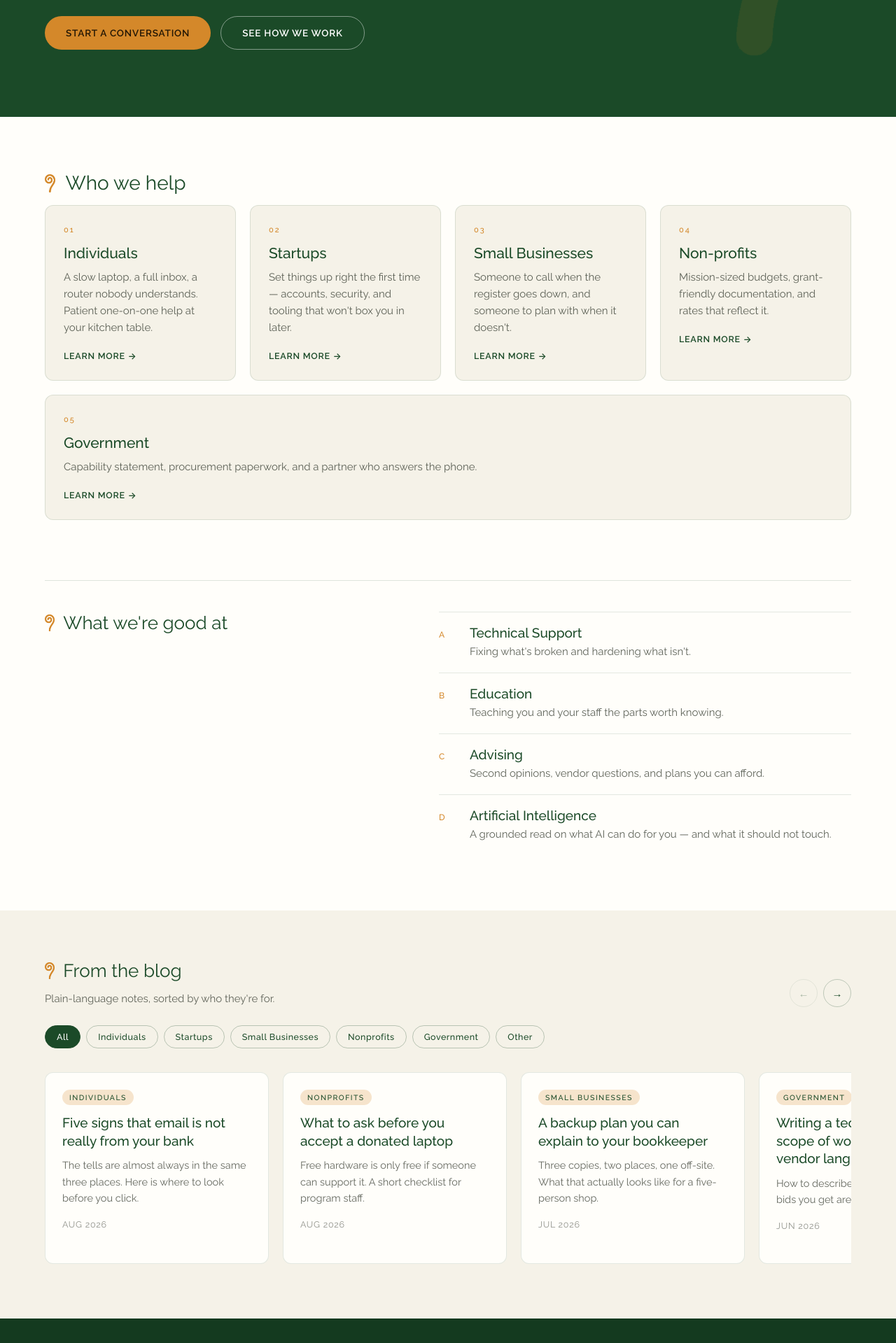
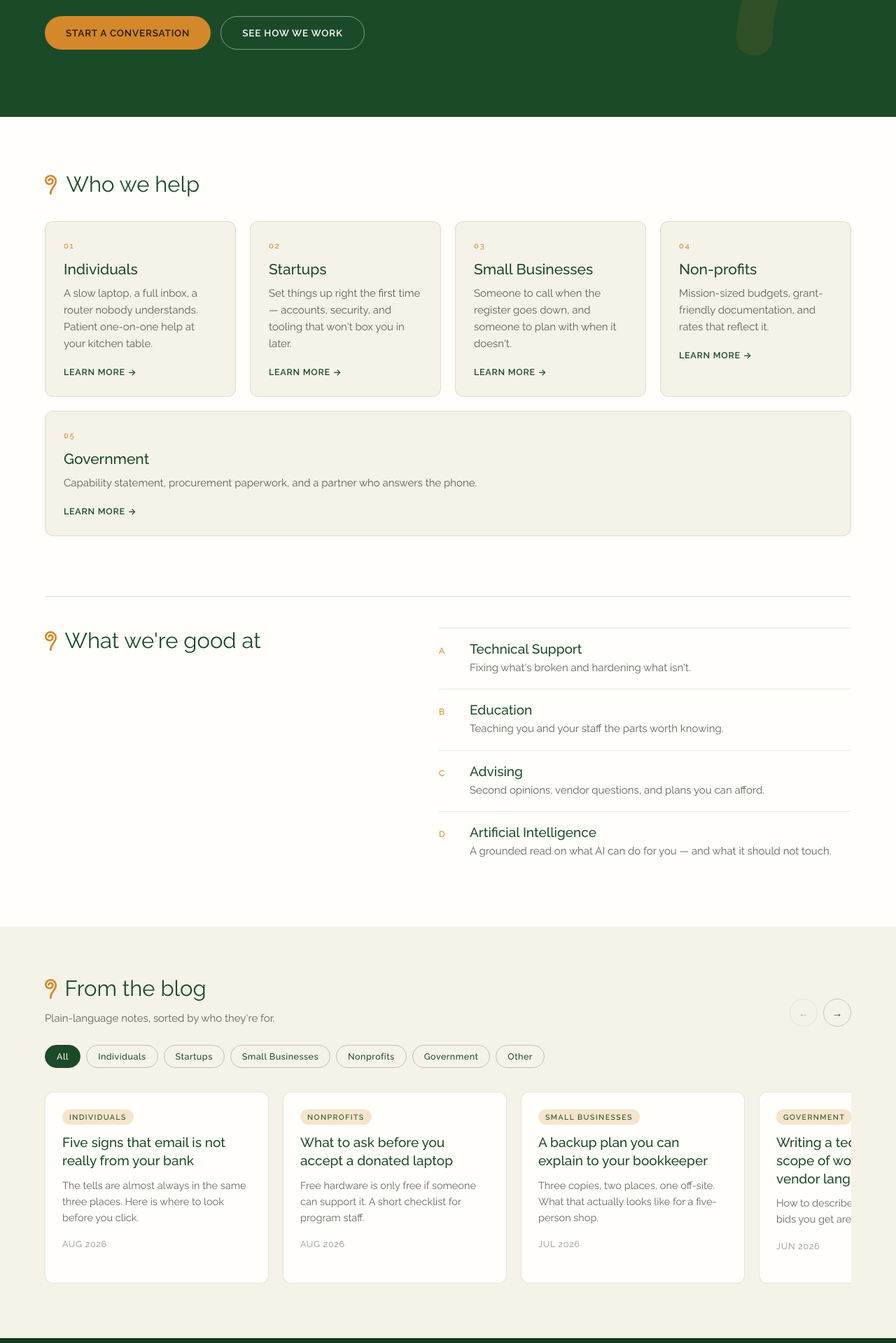
Before and after one commit to TREE-BUB/fiddle-green, a Jekyll site: the page built from index.html, in a window 1280 px wide. Shown: the part 508-2427 px from the top of the page at 70% size. Built offline with Jekyll 4.4.1, drawn with Linux system fonts in a browser that asks for light colours.

Commit message:
Give the home section headings more size and breathing room
The home grids no longer carry intro sentences, so the headings above them
were sitting 12-14px off the cards with nothing between. Scope a size up
(31px, 25px on small screens) and the space the ledes used to hold to the
three home bands, leaving the site-wide heading scale alone. "From the blog"
still has its note, so only its type grows.

Drops the --lede modifier from "Who we help", which existed only to tighten
that heading against the lede that is now gone.

Rebuilds the committed site output.

Co-Authored-By: Claude Opus 5 <noreply@anthropic.com>
Claude-Session: https://claude.ai/code/session_01EP3o8bSGSN2qhwQRJRDynC

```diff
--- a/assets/css/style.scss
+++ b/assets/css/style.scss
@@ -1436,6 +1436,33 @@ a.contact-card__value {
 .home-expertise { padding-top: 66px; padding-bottom: 78px; }
 .home-blog      { padding-top: 70px; padding-bottom: 78px; }
 
+/* The home page runs its grids without intro sentences, so its section
+   headings sit a size above the site default and carry the space those ledes
+   used to hold. "From the blog" keeps its note, so only its type grows. */
+.home-segments,
+.home-expertise,
+.home-blog {
+  .section-heading {
+    .mark { height: 28px; }
+    h2 { font-size: 31px; line-height: 1.2; }
+  }
+}
+
+.home-segments  .section-heading { margin-bottom: 34px; }
+.home-expertise .section-heading { margin-bottom: 28px; }
+
+@media (max-width: $bp-sm) {
+  .home-segments,
+  .home-expertise,
+  .home-blog {
+    .section-heading h2 { font-size: 25px; }
+    .section-heading .mark { height: 25px; }
+  }
+
+  .home-segments  .section-heading { margin-bottom: 26px; }
+  .home-expertise .section-heading { margin-bottom: 22px; }
+}
+
 .split--ruled { border-top: 1px solid var(--hairline-2); padding-top: 44px; }
 
 .card--num { flex-basis: 220px; padding: 28px 26px 26px; }
--- a/index.html
+++ b/index.html
@@ -22,7 +22,7 @@ needs_blog_js: true
 </section>
 
 <section class="band band--cream home-segments">
-  {% include section-heading.html title="Who we help" class="section-heading--lede" %}
+  {% include section-heading.html title="Who we help" %}
   <div class="card-grid">
     {%- for seg in site.data.segments -%}
       <a class="card card--num" href="{{ seg.url | relative_url }}">
```
Also changed, not shown: 2 other files.
